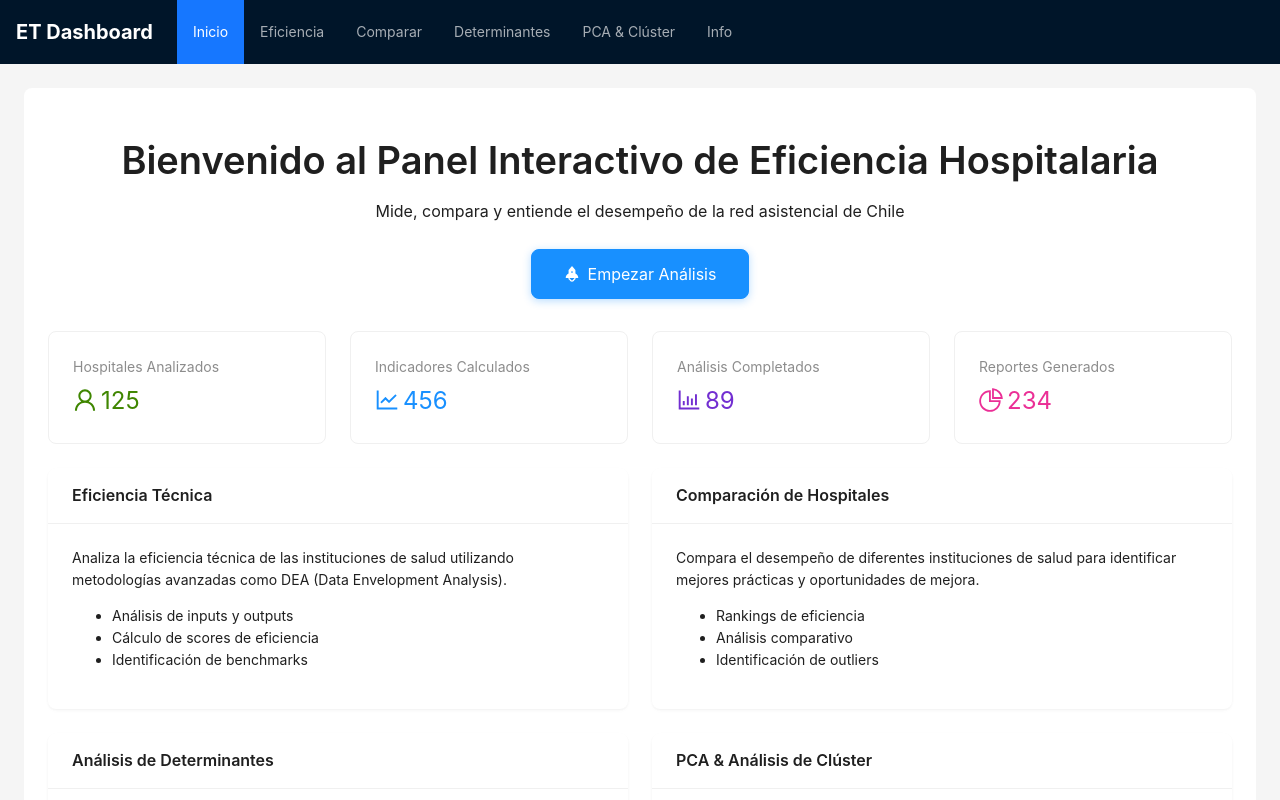
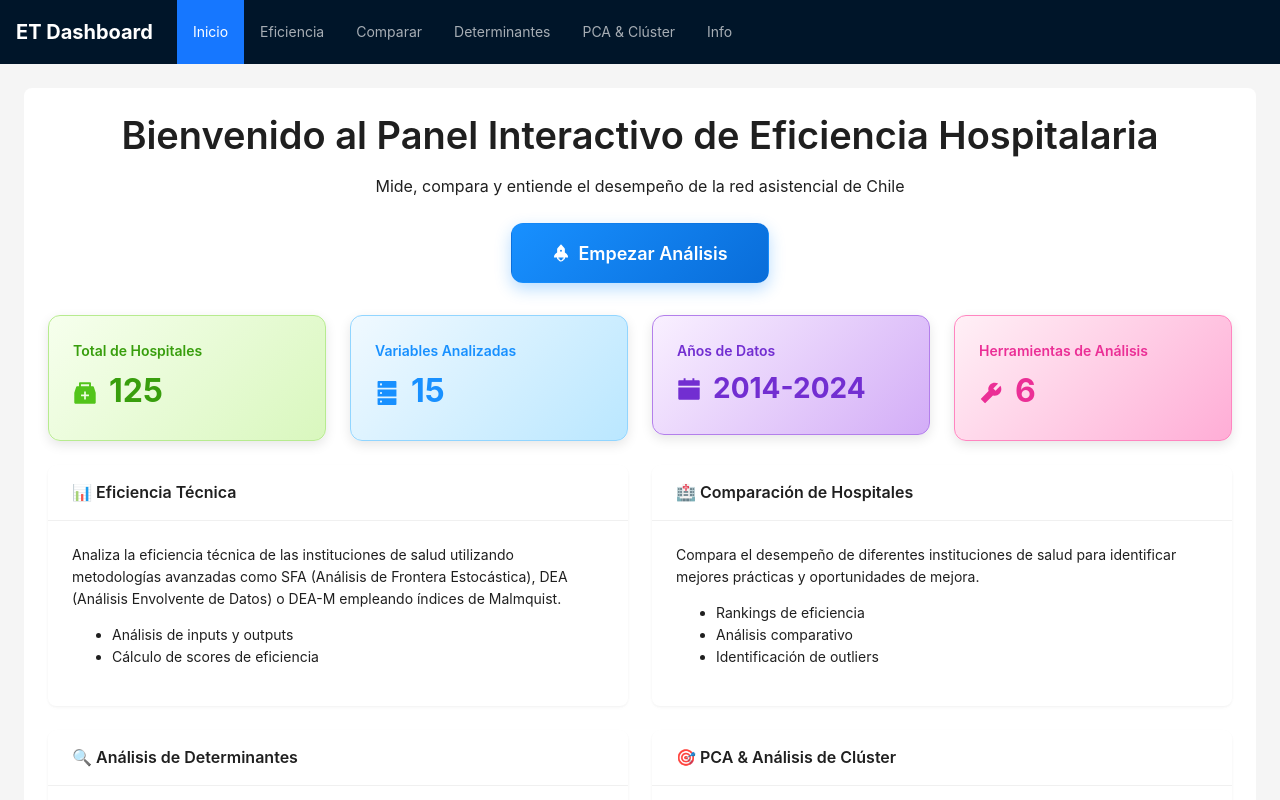
Before and after one commit to rez-dev/panel-eficiencia-hospitalaria, a React (Vite) app in the folder frontend/: page / in a window 1280 px wide. Shown: the top 800 px of the page. Built offline with nearby package versions, Linux system fonts and the light colour scheme.

Commit message:
Modificación Vista Inicio
Se modifican cards de la vista de inicio para mostrar métricas acordes al contexto del panel y se modifican los estilos.

```diff
--- a/frontend/src/components/InicioView.jsx
+++ b/frontend/src/components/InicioView.jsx
@@ -10,10 +10,10 @@ import {
   Button,
 } from "antd";
 import {
-  UserOutlined,
-  LineChartOutlined,
-  BarChartOutlined,
-  PieChartOutlined,
+  MedicineBoxFilled,
+  DatabaseFilled,
+  CalendarFilled,
+  ToolFilled,
   RocketFilled,
 } from "@ant-design/icons";
 
@@ -45,7 +45,11 @@ const InicioView = ({ onNavigate }) => {
           {" "}
           <Title
             level={1}
-            style={{ textAlign: "center", marginBottom: "16px" }}
+            style={{
+              textAlign: "center",
+              marginBottom: "16px",
+              marginTop: "0px",
+            }}
           >
             Bienvenido al Panel Interactivo de Eficiencia Hospitalaria
           </Title>{" "}
@@ -65,13 +69,30 @@ const InicioView = ({ onNavigate }) => {
               icon={<RocketFilled />}
               onClick={() => onNavigate("eficiencia")}
               style={{
-                fontSize: "16px",
-                height: "50px",
-                paddingLeft: "32px",
-                paddingRight: "32px",
-                backgroundColor: "#1890ff",
-                borderColor: "#1890ff",
-                boxShadow: "0 2px 8px rgba(24, 144, 255, 0.3)",
+                fontSize: "18px",
+                height: "60px",
+                paddingLeft: "40px",
+                paddingRight: "40px",
+                background: "linear-gradient(135deg, #1890ff 0%, #096dd9 100%)",
+                borderColor: "transparent",
+                borderRadius: "12px",
+                boxShadow: "0 6px 16px rgba(24, 144, 255, 0.3)",
+                fontWeight: "600",
+                transition: "all 0.3s ease",
+              }}
+              onMouseEnter={(e) => {
+                e.currentTarget.style.transform = "translateY(-2px)";
+                e.currentTarget.style.boxShadow =
+                  "0 8px 24px rgba(24, 144, 255, 0.4)";
+                e.currentTarget.style.background =
+                  "linear-gradient(135deg, #096dd9 0%, #0050b3 100%)";
+              }}
+              onMouseLeave={(e) => {
+                e.currentTarget.style.transform = "translateY(0)";
+                e.currentTarget.style.boxShadow =
+                  "0 6px 16px rgba(24, 144, 255, 0.3)";
+                e.currentTarget.style.background =
+                  "linear-gradient(135deg, #1890ff 0%, #096dd9 100%)";
               }}
             >
               Empezar Análisis
@@ -79,63 +100,231 @@ const InicioView = ({ onNavigate }) => {
           </div>
           <Row gutter={[24, 24]} style={{ marginBottom: "24px" }}>
             <Col xs={24} sm={12} lg={6}>
-              <Card>
+              <Card
+                style={{
+                  background:
+                    "linear-gradient(135deg, #f6ffed 0%, #d9f7be 100%)",
+                  border: "1px solid #b7eb8f",
+                  borderRadius: "12px",
+                  boxShadow: "0 4px 12px rgba(0, 0, 0, 0.1)",
+                  transition: "all 0.3s ease",
+                  cursor: "pointer",
+                }}
+                onMouseEnter={(e) => {
+                  e.currentTarget.style.transform = "translateY(-4px)";
+                  e.currentTarget.style.boxShadow =
+                    "0 8px 20px rgba(0, 0, 0, 0.15)";
+                }}
+                onMouseLeave={(e) => {
+                  e.currentTarget.style.transform = "translateY(0)";
+                  e.currentTarget.style.boxShadow =
+                    "0 4px 12px rgba(0, 0, 0, 0.1)";
+                }}
+              >
                 <Statistic
-                  title="Hospitales Analizados"
+                  title={
+                    <span
+                      style={{
+                        fontSize: "14px",
+                        fontWeight: "600",
+                        color: "#389e0d",
+                      }}
+                    >
+                      Total de Hospitales
+                    </span>
+                  }
                   value={125}
-                  prefix={<UserOutlined />}
-                  valueStyle={{ color: "#3f8600" }}
+                  prefix={
+                    <MedicineBoxFilled
+                      style={{
+                        fontSize: "24px",
+                        color: "#52c41a",
+                        marginRight: "8px",
+                      }}
+                    />
+                  }
+                  valueStyle={{
+                    color: "#389e0d",
+                    fontSize: "32px",
+                    fontWeight: "bold",
+                  }}
                 />
               </Card>
             </Col>
             <Col xs={24} sm={12} lg={6}>
-              <Card>
+              <Card
+                style={{
+                  background:
+                    "linear-gradient(135deg, #f0f9ff 0%, #bae7ff 100%)",
+                  border: "1px solid #91d5ff",
+                  borderRadius: "12px",
+                  boxShadow: "0 4px 12px rgba(0, 0, 0, 0.1)",
+                  transition: "all 0.3s ease",
+                  cursor: "pointer",
+                }}
+                onMouseEnter={(e) => {
+                  e.currentTarget.style.transform = "translateY(-4px)";
+                  e.currentTarget.style.boxShadow =
+                    "0 8px 20px rgba(0, 0, 0, 0.15)";
+                }}
+                onMouseLeave={(e) => {
+                  e.currentTarget.style.transform = "translateY(0)";
+                  e.currentTarget.style.boxShadow =
+                    "0 4px 12px rgba(0, 0, 0, 0.1)";
+                }}
+              >
                 <Statistic
-                  title="Indicadores Calculados"
-                  value={456}
-                  prefix={<LineChartOutlined />}
-                  valueStyle={{ color: "#1890ff" }}
+                  title={
+                    <span
+                      style={{
+                        fontSize: "14px",
+                        fontWeight: "600",
+                        color: "#1890ff",
+                      }}
+                    >
+                      Variables Analizadas
+                    </span>
+                  }
+                  value={15}
+                  prefix={
+                    <DatabaseFilled
+                      style={{
+                        fontSize: "24px",
+                        color: "#1890ff",
+                        marginRight: "8px",
+                      }}
+                    />
+                  }
+                  valueStyle={{
+                    color: "#1890ff",
+                    fontSize: "32px",
+                    fontWeight: "bold",
+                  }}
                 />
               </Card>
             </Col>
             <Col xs={24} sm={12} lg={6}>
-              <Card>
+              <Card
+                style={{
+                  background:
+                    "linear-gradient(135deg, #f9f0ff 0%, #d3adf7 100%)",
+                  border: "1px solid #b37feb",
+                  borderRadius: "12px",
+                  boxShadow: "0 4px 12px rgba(0, 0, 0, 0.1)",
+                  transition: "all 0.3s ease",
+                  cursor: "pointer",
+                }}
+                onMouseEnter={(e) => {
+                  e.currentTarget.style.transform = "translateY(-4px)";
+                  e.currentTarget.style.boxShadow =
+                    "0 8px 20px rgba(0, 0, 0, 0.15)";
+                }}
+                onMouseLeave={(e) => {
+                  e.currentTarget.style.transform = "translateY(0)";
+                  e.currentTarget.style.boxShadow =
+                    "0 4px 12px rgba(0, 0, 0, 0.1)";
+                }}
+              >
                 <Statistic
-                  title="Análisis Completados"
-                  value={89}
-                  prefix={<BarChartOutlined />}
-                  valueStyle={{ color: "#722ed1" }}
+                  title={
+                    <span
+                      style={{
+                        fontSize: "14px",
+                        fontWeight: "600",
+                        color: "#722ed1",
+                      }}
+                    >
+                      Años de Datos
+                    </span>
+                  }
+                  value="2014-2024"
+                  prefix={
+                    <CalendarFilled
+                      style={{
+                        fontSize: "24px",
+                        color: "#722ed1",
+                        marginRight: "8px",
+                      }}
+                    />
+                  }
+                  valueStyle={{
+                    color: "#722ed1",
+                    fontSize: "28px",
+                    fontWeight: "bold",
+                  }}
                 />
               </Card>
             </Col>
             <Col xs={24} sm={12} lg={6}>
-              <Card>
+              <Card
+                style={{
+                  background:
+                    "linear-gradient(135deg, #fff0f6 0%, #ffadd6 100%)",
+                  border: "1px solid #ff85c0",
+                  borderRadius: "12px",
+                  boxShadow: "0 4px 12px rgba(0, 0, 0, 0.1)",
+                  transition: "all 0.3s ease",
+                  cursor: "pointer",
+                }}
+                onMouseEnter={(e) => {
+                  e.currentTarget.style.transform = "translateY(-4px)";
+                  e.currentTarget.style.boxShadow =
+                    "0 8px 20px rgba(0, 0, 0, 0.15)";
+                }}
+                onMouseLeave={(e) => {
+                  e.currentTarget.style.transform = "translateY(0)";
+                  e.currentTarget.style.boxShadow =
+                    "0 4px 12px rgba(0, 0, 0, 0.1)";
+                }}
+              >
                 <Statistic
-                  title="Reportes Generados"
-                  value={234}
-                  prefix={<PieChartOutlined />}
-                  valueStyle={{ color: "#eb2f96" }}
+                  title={
+                    <span
+                      style={{
+                        fontSize: "14px",
+                        fontWeight: "600",
+                        color: "#eb2f96",
+                      }}
+                    >
+                      Herramientas de Análisis
+                    </span>
+                  }
+                  value={6}
+                  prefix={
+                    <ToolFilled
+                      style={{
+                        fontSize: "24px",
+                        color: "#eb2f96",
+                        marginRight: "8px",
+                      }}
+                    />
+                  }
+                  valueStyle={{
+                    color: "#eb2f96",
+                    fontSize: "32px",
+                    fontWeight: "bold",
+                  }}
                 />
               </Card>
             </Col>
           </Row>
           <Row gutter={[24, 24]}>
             <Col xs={24} lg={12}>
-              <Card title="Eficiencia Técnica" bordered={false}>
+              <Card title="📊 Eficiencia Técnica" bordered={false}>
                 <Paragraph>
                   Analiza la eficiencia técnica de las instituciones de salud
-                  utilizando metodologías avanzadas como DEA (Data Envelopment
-                  Analysis).
+                  utilizando metodologías avanzadas como SFA (Análisis de
+                  Frontera Estocástica), DEA (Análisis Envolvente de Datos) o
+                  DEA-M empleando índices de Malmquist.
                 </Paragraph>
                 <ul>
                   <li>Análisis de inputs y outputs</li>
                   <li>Cálculo de scores de eficiencia</li>
-                  <li>Identificación de benchmarks</li>
                 </ul>
               </Card>
             </Col>
             <Col xs={24} lg={12}>
-              <Card title="Comparación de Hospitales" bordered={false}>
+              <Card title="🏥 Comparación de Hospitales" bordered={false}>
                 <Paragraph>
                   Compara el desempeño de diferentes instituciones de salud para
                   identificar mejores prácticas y oportunidades de mejora.
@@ -150,7 +339,7 @@ const InicioView = ({ onNavigate }) => {
           </Row>
           <Row gutter={[24, 24]} style={{ marginTop: "24px" }}>
             <Col xs={24} lg={12}>
-              <Card title="Análisis de Determinantes" bordered={false}>
+              <Card title="🔍 Análisis de Determinantes" bordered={false}>
                 <Paragraph>
                   Identifica los factores que influyen en la eficiencia técnica
                   de las instituciones de salud.
@@ -163,7 +352,7 @@ const InicioView = ({ onNavigate }) => {
               </Card>
             </Col>
             <Col xs={24} lg={12}>
-              <Card title="PCA & Análisis de Clúster" bordered={false}>
+              <Card title="🎯 PCA & Análisis de Clúster" bordered={false}>
                 <Paragraph>
                   Agrupa instituciones similares y reduce la dimensionalidad de
                   los datos para facilitar el análisis.
```
